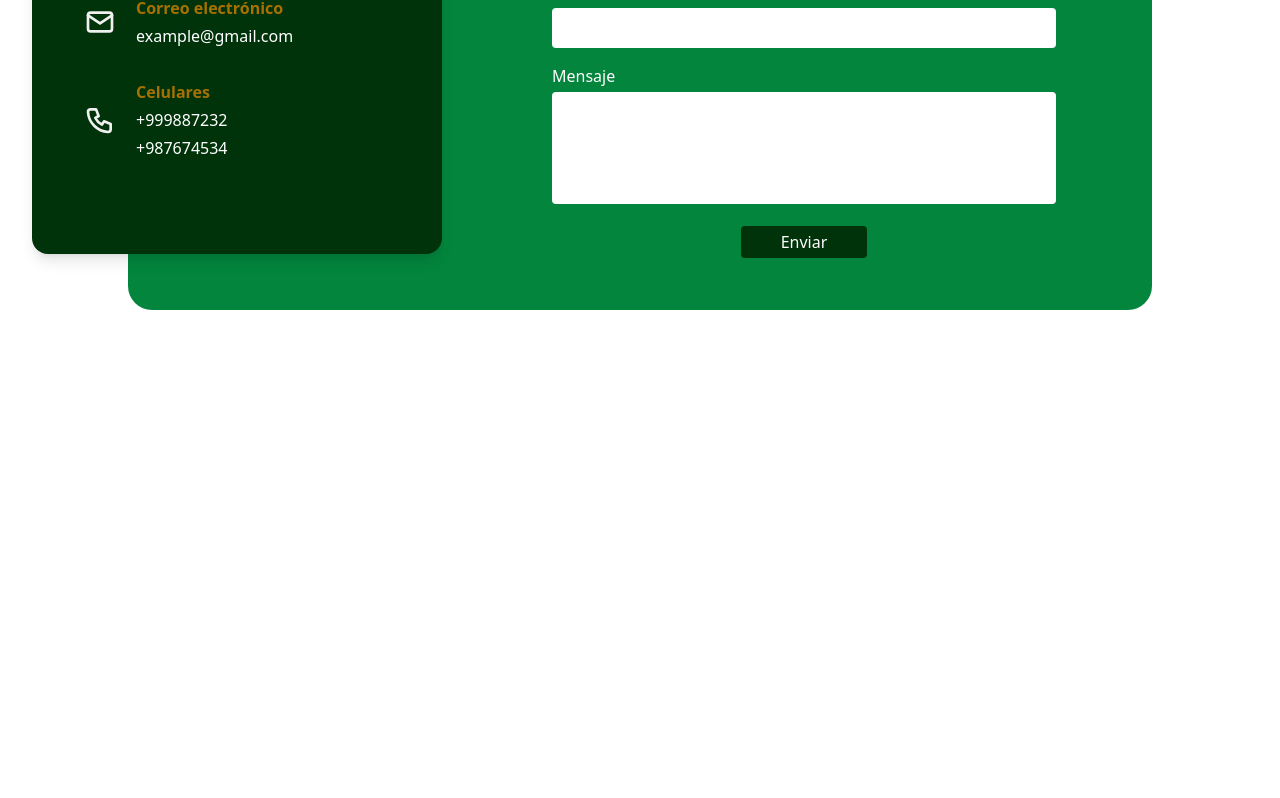
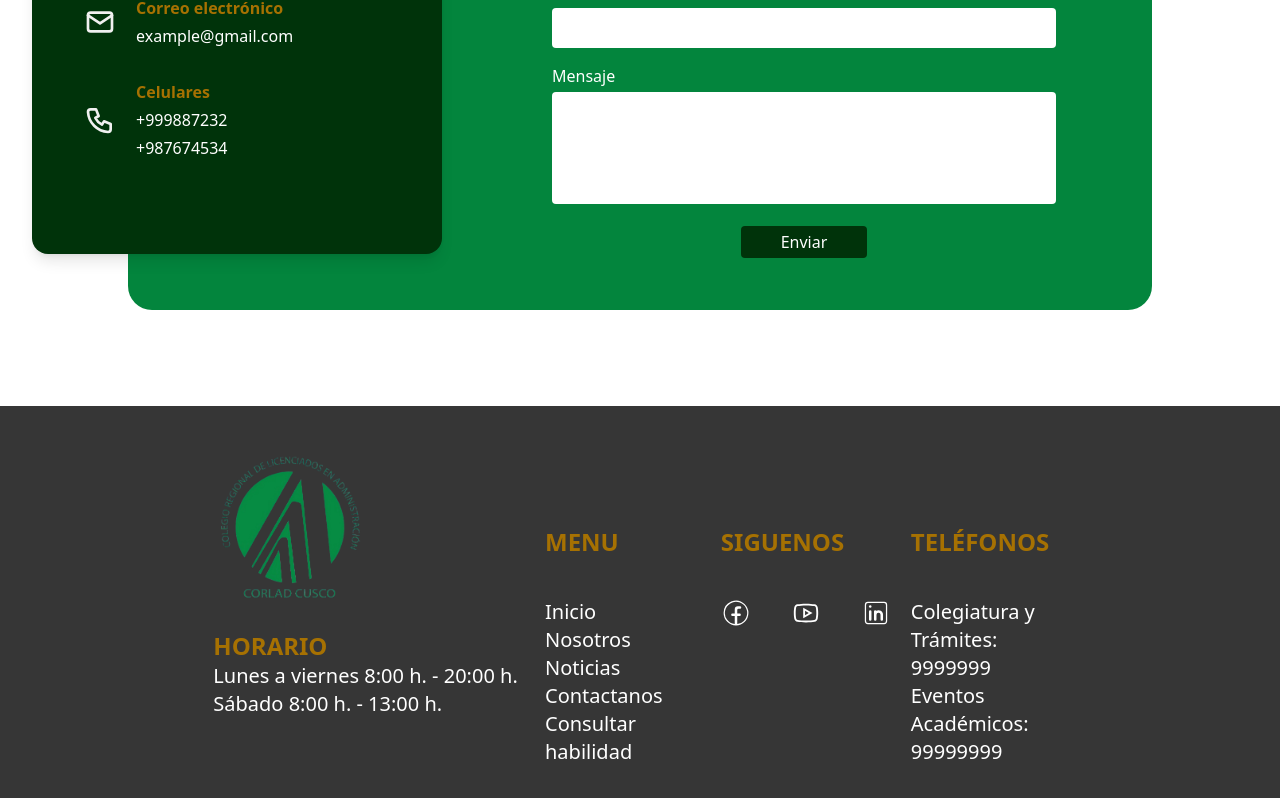
Before and after one commit to monchi789/corlad, a React (Vite) app in the folder frontend/: page / in a window 1280 px wide. Shown: the part 3664-4462 px from the top of the page. Before the commit the page ends 4070 px from the top, so only its background shows below. Built offline with nearby package versions, Linux system fonts and the light colour scheme.

Commit message:
Haciendo el footer

```diff
--- a/frontend/src/modules/inicio/Inicio.tsx
+++ b/frontend/src/modules/inicio/Inicio.tsx
@@ -12,6 +12,7 @@ import Carrousel from "./carousel/Carousel";
 import "slick-carousel/slick/slick.css";
 import "slick-carousel/slick/slick-theme.css";
 import { Noticia } from "../../interfaces/Noticia";
+import { Footer } from "../../shared/components/Footer";
 
 export function Inicio() {
     const noticias: Noticia[] = [
@@ -127,7 +128,7 @@ export function Inicio() {
                 <div className="flex flex-col items-center my-24 mx-auto">
                     <h3 className="font-extrabold text-center text-4xl text-[#a67102] mb-24">NOTICIAS</h3>
                     <div className="flex flex-wrap space-x-14 mb-12">
-                        {noticias.map((element, index) => (
+                        {noticias.map((element) => (
                             <Card imageSource={element.img} imageAlt="" cardTitle={element.title} cardText={element.description} cardUrl="" />
                         ))}
                     </div>
@@ -197,8 +198,9 @@ export function Inicio() {
                         </div>
                     </div>
                 </div>
+            </div>
 
-            </div>
+            <Footer/>
         </div>
     )
 }
--- a/frontend/src/modules/inicio/carousel/Carousel.tsx
+++ b/frontend/src/modules/inicio/carousel/Carousel.tsx
@@ -24,6 +24,8 @@ const MyCarousel: React.FC = () => {
   //Configuracion para el carousel
   const settings = {
     dots: true,
+    arrows: false,
+    focusOnSelect: true,
     infinite: true,
     slidesToShow: 3,
     slidesToScroll: 1,
--- /dev/null
+++ b/frontend/src/shared/components/Footer.tsx
@@ -0,0 +1,57 @@
+import { Link } from 'react-router-dom'
+import logo_corlad_blanco from '../../assets/corlad_logo.png'
+import { CiFacebook } from "react-icons/ci";
+import { LiaYoutube } from "react-icons/lia";
+import { CiLinkedin } from "react-icons/ci";
+
+export function Footer() {
+    return (
+        <div className="w-full bg-[#363636] py-10">
+            <div className="container space-x-5 w-4/6 mx-auto flex flex-row">
+                <div className="flex flex-col w-2/5">
+                    <img className='size-3/6' src={logo_corlad_blanco} alt="" />
+                    <h3 className='font-extrabold text-2xl text-[#a67102] mt-6'>HORARIO</h3>
+                    <div className='text-white text-xl'>
+                        <p>Lunes a viernes 8:00 h. - 20:00 h.</p>
+                        <p>Sábado 8:00 h. - 13:00 h.</p>
+                    </div>
+                </div>
+                <div className='flex flex-col w-1/5'>
+                    <h3 className='font-extrabold text-2xl text-[#a67102] mt-20 mb-10'>MENU</h3>
+                    <div className='text-white text-xl'>
+                        <Link to={'/Inicio'}>
+                        <p>Inicio</p>
+                        </Link>
+                        <Link to={'/Inicio'}>
+                        <p>Nosotros</p>
+                        </Link>
+                        <Link to={'/Inicio'}>
+                        <p>Noticias</p>
+                        </Link>
+                        <Link to={'/Inicio'}>
+                        <p>Contactanos</p>
+                        </Link>
+                        <Link to={'/Inicio'}>
+                        <p>Consultar habilidad</p>
+                        </Link>
+                    </div>
+                </div>
+                <div className='w-1/5'>
+                    <h3 className='font-extrabold text-2xl text-[#a67102] mt-20 mb-10'>SIGUENOS</h3>
+                    <div className='flex flex-row text-white text-3xl space-x-10'>
+                        <CiFacebook/>
+                        <LiaYoutube/>
+                        <CiLinkedin/>
+                    </div>
+                </div>
+                <div className='w-1/5'>
+                    <h3 className='font-extrabold text-2xl text-[#a67102] mt-20 mb-10'>TELÉFONOS</h3>
+                    <div className='text-white text-xl'>
+                        <p>Colegiatura y Trámites: 9999999</p>
+                        <p>Eventos Académicos: 99999999</p>
+                    </div>
+                </div>
+            </div>
+        </div>
+    )
+}
```
Also changed, not shown: frontend/src/modules/inicio/carousel/Carousel.css (deleted, +0 -14 lines).
